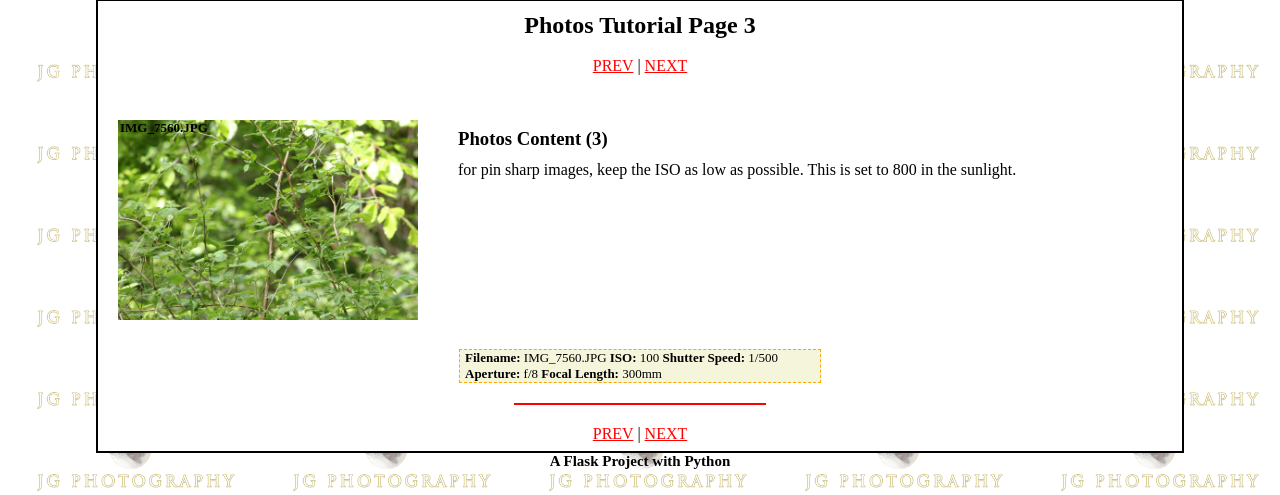
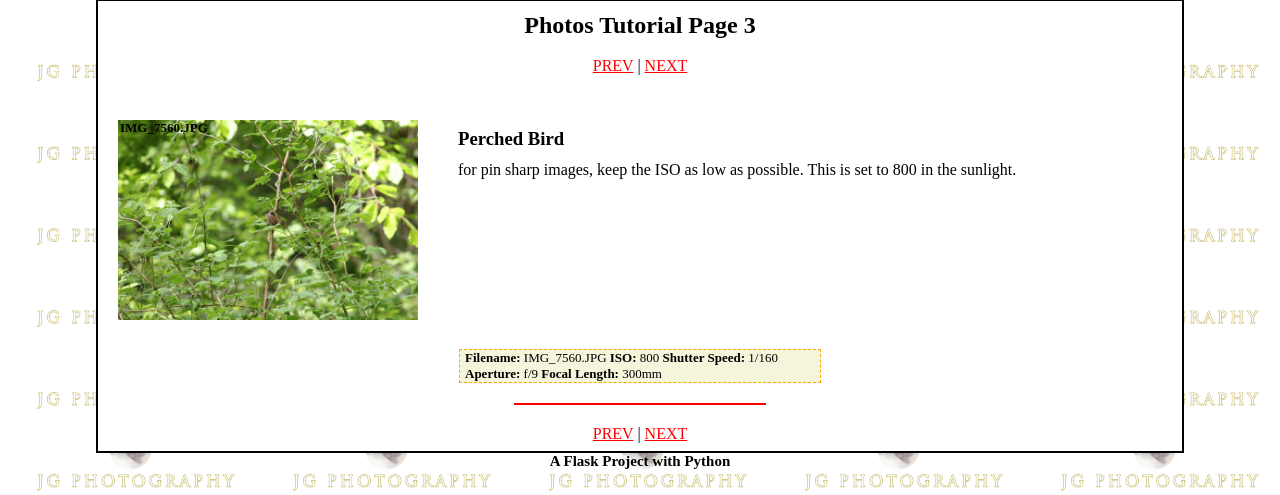
Before and after one commit to jg-digital-media/jgdm_flask_project, a Flask app: page /tutorials/3 in a window 1280 px wide. Shown: the part 154-649 px from the top of the page. Run offline with Flask 2, Linux system fonts and the light colour scheme; some web fonts are replaced.

Commit message:
update photo details

```diff
--- a/templates/tutorials/tutorial-three.html
+++ b/templates/tutorials/tutorial-three.html
@@ -38,7 +38,7 @@
 
         <div class="photo_details">
 
-            <h3>Photos Content (3)</h3>
+            <h3>Perched Bird</h3>
 
             <p>for pin sharp images, keep the ISO as low as possible.  This is set to 800 in the sunlight. </p>
 
@@ -48,9 +48,9 @@
 
     <div class="meta-data">
         <span><strong>Filename: </strong> IMG_7560.JPG</span>
-        <span><strong>ISO: </strong> 100 </span>
-        <span><strong>Shutter Speed: </strong> 1/500 </span>
-        <span><strong>Aperture: </strong>f/8 </span>
+        <span><strong>ISO: </strong> 800 </span>
+        <span><strong>Shutter Speed: </strong> 1/160 </span>
+        <span><strong>Aperture: </strong>f/9 </span>
         <span><strong>Focal Length: </strong> 300mm </span>
 
     </div>
```
